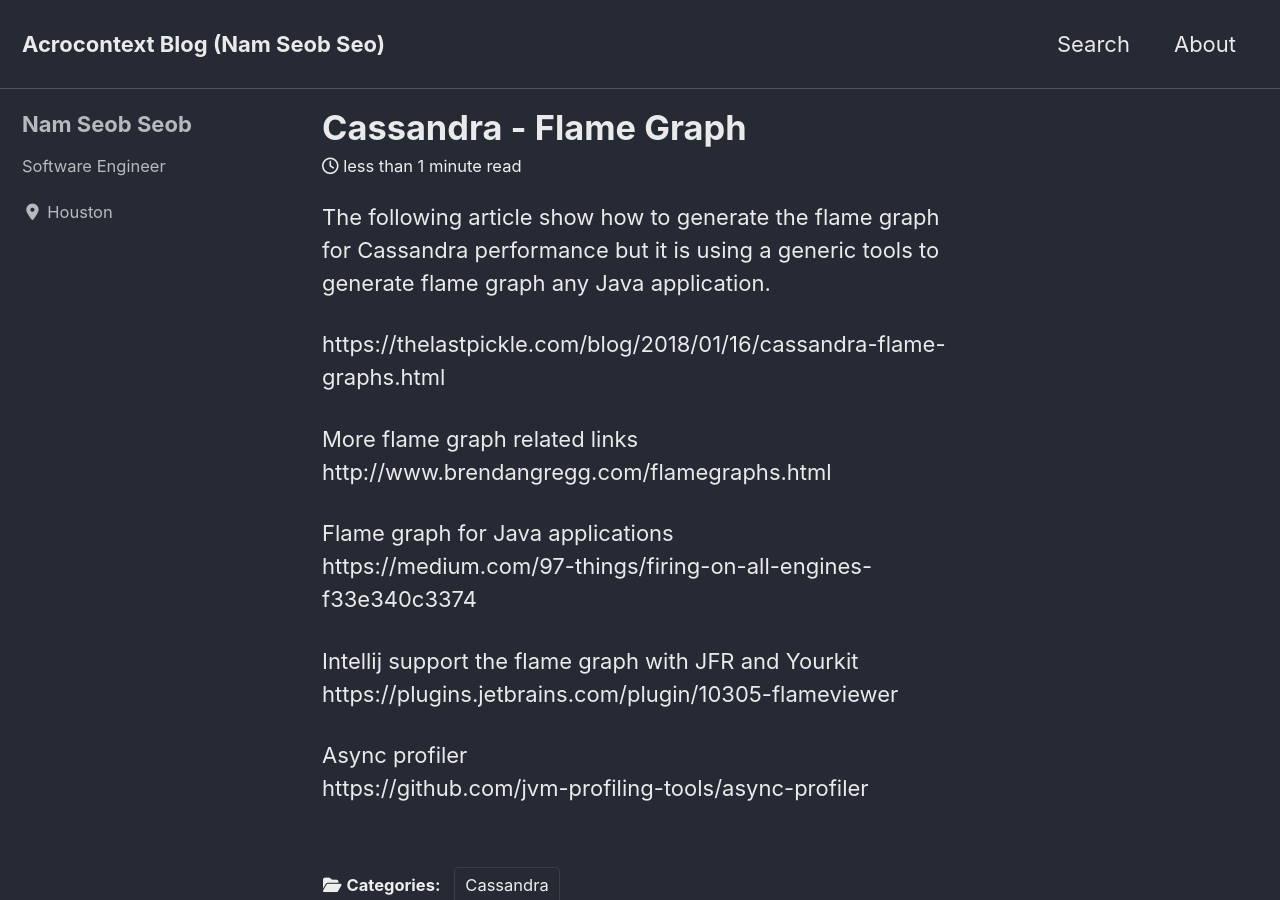
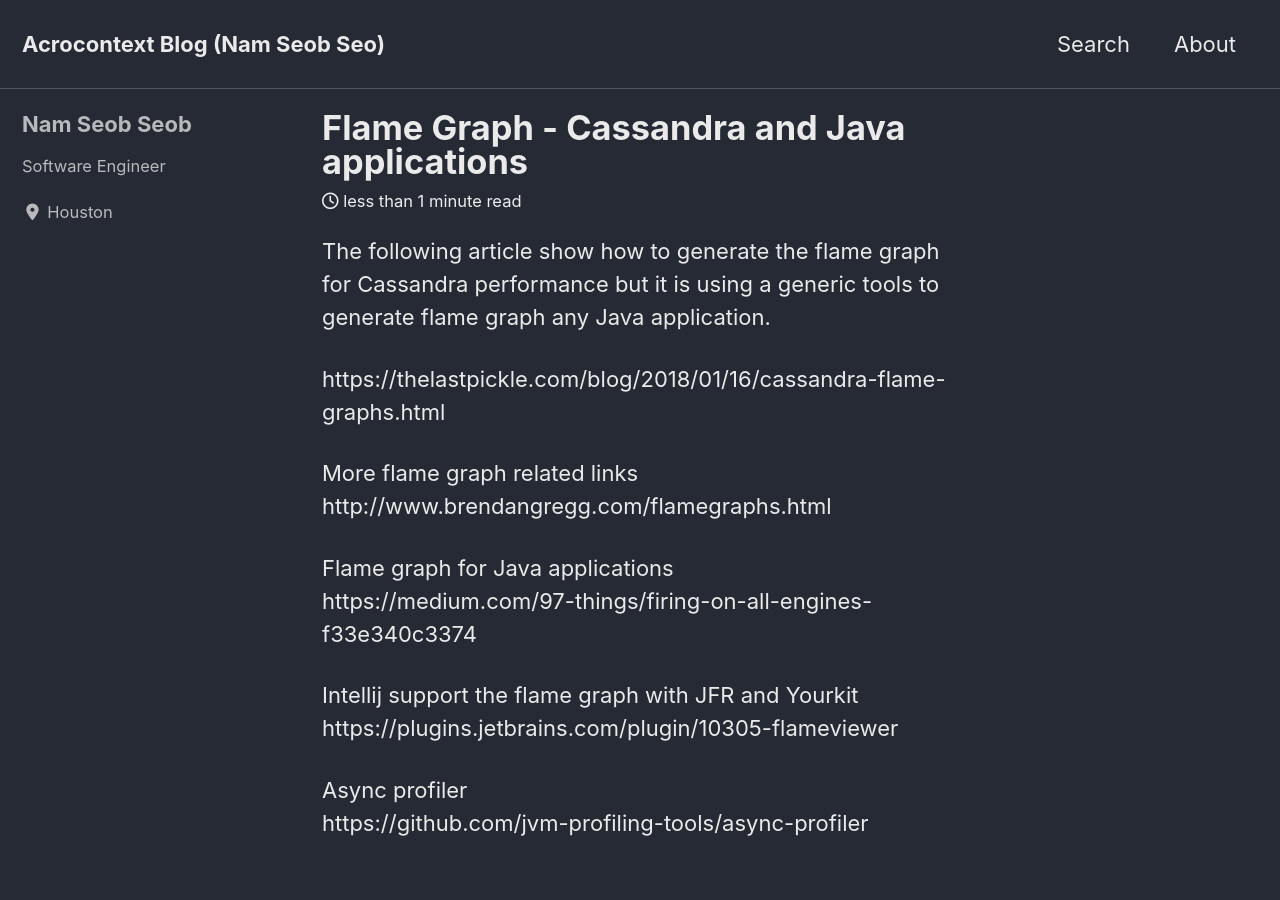
Before and after one commit to nsclass/nsclass.github.io, a Jekyll site: the page built from _posts/2020-04-19-cassandra-flame-graph.md, in a window 1280 px wide and 900 px high. Built offline with Jekyll 4.4.1, drawn with Linux system fonts in a browser that asks for light colours; cached includes are drawn as plain includes; nearby versions of some CDN libraries.

Commit message:
updated title

```diff
--- a/_posts/2020-04-19-cassandra-flame-graph.md
+++ b/_posts/2020-04-19-cassandra-flame-graph.md
@@ -1,6 +1,6 @@
 ---
 layout: single
-title: Cassandra - Flame Graph
+title: Flame Graph - Cassandra and Java applications
 date: 2020-04-19 09:00:00.000000000 -05:00
 type: post
 parent_id: '0'
@@ -8,8 +8,8 @@
 password: ''
 status: publish
 categories:
-- Cassandra
-permalink: "2020/04/19/cassandra-flame-graph"
+- Java
+permalink: "2020/04/19/flame-graph-java-applications"
 ---
 
 The following article show how to generate the flame graph for Cassandra performance but it is using a generic tools to generate flame graph any Java application.
```
